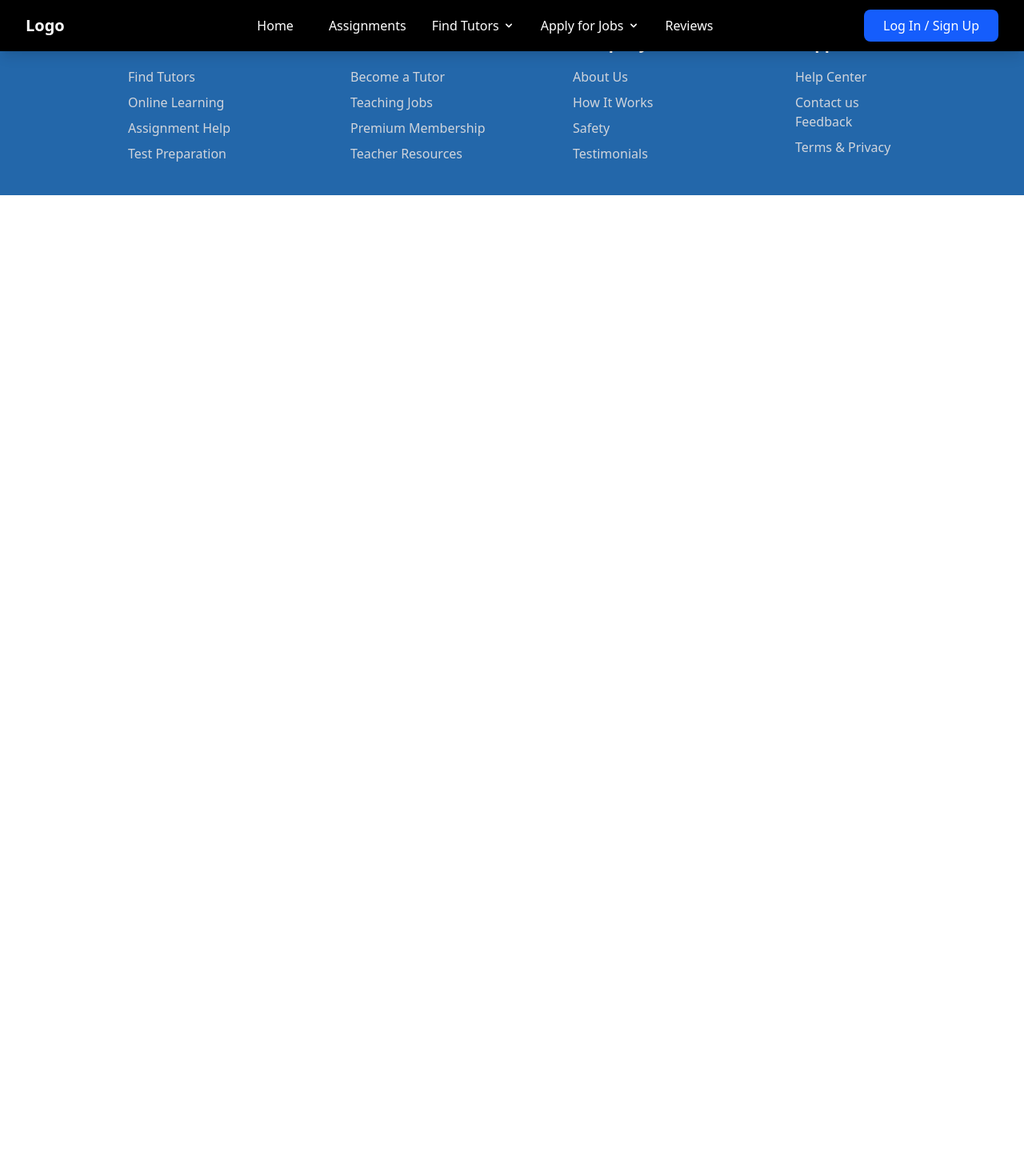
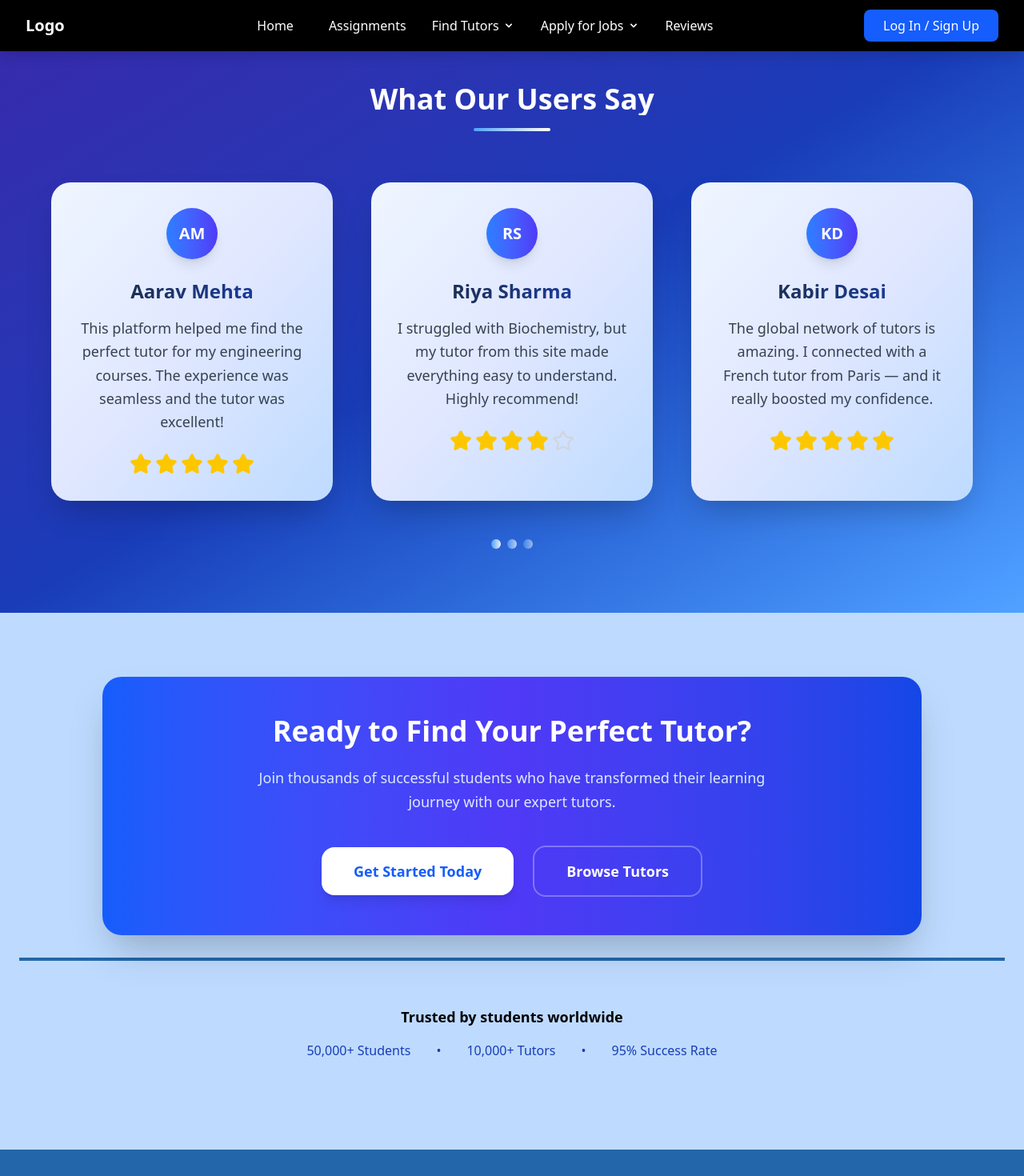
Before and after one commit to KriishChheda/OggnTech, a React (Vite) app: page /reviewspage in a window 1280 px wide. Shown: the top 1470 px of the page at 80% size. Before the commit the page ends 800 px from the top, so only its background shows below. Built offline with nearby package versions, Linux system fonts and the light colour scheme.

Commit message:
Reviews Page added

```diff
--- a/src/App.jsx
+++ b/src/App.jsx
@@ -6,6 +6,7 @@ import AllTutors from './components/TutorsPage'
 import Footer from './components/Footer'
 import AllJobs from './components/JobsPage'
 import ContactUsPage from './components/ContactUsPage'
+import ReviewsPage from './components/ReviewsPage'
 
 function App() {
 
@@ -19,6 +20,7 @@ function App() {
           <Route path="/alltutors" element={<AllTutors />}/>
           <Route path='/alljobs' element={<AllJobs />}/>
           <Route path='/contact-us' element={<ContactUsPage />}/>
+          <Route path='/reviewspage' element={<ReviewsPage />}/>
         </Routes>
         <Footer />
       </Router>
--- a/src/components/Navbar.jsx
+++ b/src/components/Navbar.jsx
@@ -2,6 +2,7 @@ import React, { useState, useCallback } from 'react';
 import { Search, Menu, X, Mail, Lock, User, Phone, MapPin, DollarSign, BookOpen, Clock, Award } from 'lucide-react';
 import { Link } from 'react-router-dom';
 import AllTutors from './TutorsPage';
+import ReviewsPage from './ReviewsPage';
 
 const AuthModal = ({
   isOpen,
@@ -572,7 +573,7 @@ const Navbar = () => {
                   </div>
                 </div>
 
-                <a href="#" className="hover:text-blue-400 transition-colors duration-200">Reviews</a>
+              <Link to='/reviewspage' className="hover:text-blue-400 transition-colors duration-200">Reviews</Link>
               </div>
             </div>
 
@@ -610,7 +611,7 @@ const Navbar = () => {
               <Link to="/alljobs?type=All" className="inter-regular block px-4 py-2 hover:bg-gray-200">All Tutor Jobs</Link>
               <Link to="/alljobs?type=Online" className="inter-regular block px-4 py-2 hover:bg-gray-200">Online Tutor Jobs</Link>
               <Link to="/alljobs?type=Home" className="inter-regular block px-4 py-2 hover:bg-gray-200">Home Tutor Jobs</Link>
-              <a href="#" className="block px-3 py-2 text-white hover:text-blue-400">Reviews</a>
+             <Link to="/reviewspage" className="block px-3 py-2 text-white hover:text-blue-400">Reviews</Link>
               <button
                 onClick={() => openAuthModal()}
                 className="w-full mt-2 bg-blue-600 hover:bg-blue-700 px-4 py-2 rounded-lg text-left"
--- /dev/null
+++ b/src/components/ReviewsPage.jsx
@@ -0,0 +1,160 @@
+import React from 'react';
+import { Star } from 'lucide-react';
+
+const reviews = [
+  {
+    name: 'Aarav Mehta',
+    feedback:
+      'This platform helped me find the perfect tutor for my engineering courses. The experience was seamless and the tutor was excellent!',
+    rating: 5,
+  },
+  {
+    name: 'Riya Sharma',
+    feedback:
+      'I struggled with Biochemistry, but my tutor from this site made everything easy to understand. Highly recommend!',
+    rating: 4,
+  },
+  {
+    name: 'Kabir Desai',
+    feedback:
+      'The global network of tutors is amazing. I connected with a French tutor from Paris — and it really boosted my confidence.',
+    rating: 5,
+  },
+];
+
+const ReviewsPage = () => {
+  return (
+    <div>
+      {/* Reviews Section with gradient */}
+      <div className="bg-gradient-to-br from-indigo-800 via-blue-800 to-blue-400 py-20 px-6 relative overflow-hidden">
+        <div className="max-w-6xl mx-auto relative z-10">
+          <div className="text-center mb-16">
+            <h2 className="text-6xl sm:text-4xl mt-6 font-bold bg-white bg-clip-text text-transparent mb-4 animate-fade-in">
+              What Our Users Say
+            </h2>
+            <div className="w-24 h-1 bg-gradient-to-r from-blue-400 to-white mx-auto rounded-full"></div>
+          </div>
+
+          <div className="grid grid-cols-1 md:grid-cols-3 gap-12">
+            {reviews.map((review, index) => (
+              <div
+                key={index}
+                className="group relative bg-gradient-to-br from-blue-50 via-indigo-100 to-blue-200 rounded-3xl p-8 shadow-2xl flex flex-col items-center text-center transform transition-all duration-300 hover:scale-105 hover:-translate-y-2 hover:shadow-3xl animate-slide-up"
+                style={{
+                  animationDelay: `${index * 200}ms`,
+                  boxShadow: '0 20px 40px -12px rgba(0, 0, 0, 0.25)',
+                }}
+              >
+                <div className="absolute inset-0 bg-gradient-to-r from-blue-400 via-blue-500 to-indigo-500 rounded-3xl opacity-0 group-hover:opacity-100 transition-opacity duration-500 -z-10 blur-sm"></div>
+                <div className="absolute inset-0.5 bg-gradient-to-br from-blue-50 via-indigo-100 to-blue-200 rounded-3xl -z-10"></div>
+
+                <div className="relative z-10">
+                  <div className="w-16 h-16 bg-gradient-to-r from-blue-500 to-indigo-600 rounded-full flex items-center justify-center mb-6 mx-auto shadow-lg group-hover:shadow-blue-500/50 transition-shadow duration-300">
+                    <span className="text-white font-bold text-xl">
+                      {review.name.split(' ').map((n) => n[0]).join('')}
+                    </span>
+                  </div>
+
+                  <h3 className="text-2xl font-bold bg-gradient-to-r from-gray-800 to-blue-800 bg-clip-text text-transparent mb-4 group-hover:from-blue-700 group-hover:to-indigo-700 transition-all duration-300">
+                    {review.name}
+                  </h3>
+
+                  <p className="text-gray-700 text-lg mb-6 leading-relaxed group-hover:text-gray-800 transition-colors duration-300">
+                    {review.feedback}
+                  </p>
+
+                  <div className="flex justify-center space-x-1">
+                    {[...Array(5)].map((_, i) => (
+                      <Star
+                        key={i}
+                        className={`w-7 h-7 transition-all duration-300 ${
+                          i < review.rating
+                            ? 'text-yellow-400 fill-yellow-400 group-hover:text-yellow-500 group-hover:fill-yellow-500 group-hover:scale-110'
+                            : 'text-gray-300 group-hover:text-gray-400'
+                        }`}
+                        style={{
+                          animationDelay: `${i * 100}ms`,
+                        }}
+                      />
+                    ))}
+                  </div>
+                </div>
+              </div>
+            ))}
+          </div>
+        </div>
+
+        {/* Decorative bottom dots */}
+        <div className="flex justify-center mt-12">
+          <div className="flex space-x-2">
+            {[...Array(3)].map((_, i) => (
+              <div
+                key={i}
+                className="w-3 h-3 bg-gradient-to-r from-blue-400 to-white rounded-full animate-pulse"
+                style={{ animationDelay: `${i * 300}ms` }}
+              ></div>
+            ))}
+          </div>
+        </div>
+      </div>
+
+   <div className="bg-blue-200 py-20 px-6">
+  {/* CTA Card */}
+  <div className="max-w-5xl mx-auto relative bg-gradient-to-r from-blue-600 via-indigo-600 to-blue-700 bg-opacity-80 backdrop-blur-md rounded-3xl  p-12 text-center overflow-hidden shadow-2xl">
+    <div className="relative z-10">
+      <h3 className="text-2xl md:text-4xl font-bold text-white mb-6 animate-fade-in">
+        Ready to Find Your Perfect Tutor?
+      </h3>
+      <p className="text-lg text-blue-100 mb-10 max-w-2xl mx-auto leading-relaxed">
+        Join thousands of successful students who have transformed their learning journey with our expert tutors.
+      </p>
+      <div className="flex flex-col sm:flex-row gap-6 justify-center items-center">
+        <button className="group relative bg-white text-blue-600 font-bold text-lg px-10 py-4 rounded-2xl shadow-lg transform transition-all duration-300 hover:scale-105 hover:-translate-y-1 hover:shadow-xl">
+          <span className="relative z-10">Get Started Today</span>
+          <div className="absolute inset-0 bg-gradient-to-r from-blue-50 to-indigo-50 rounded-2xl opacity-0 group-hover:opacity-100 transition-opacity duration-300"></div>
+        </button>
+        <button className="group relative border-2 border-white/30 text-white font-semibold text-lg px-10 py-4 rounded-2xl backdrop-blur-sm transform transition-all duration-300 hover:scale-105 hover:-translate-y-1 hover:bg-white/10 hover:border-white/50">
+          Browse Tutors
+        </button>
+      </div>
+    </div>
+  </div>
+<div className='bg-[#2367AA] w-full h-1 mt-7' />
+  {/* Stats Section */}
+  <div className="mt-6 px-12 py-8">
+    <div className="text-center">
+      <p className="text-black font-semibold mb-4 text-lg">Trusted by students worldwide</p>
+      <div className="flex justify-center space-x-8 text-blue-800 text-base font-medium">
+        <span>50,000+ Students</span>
+        <span>•</span>
+        <span>10,000+ Tutors</span>
+        <span>•</span>
+        <span>95% Success Rate</span>
+      </div>
+    </div>
+  </div>
+</div>
+
+      {/* Animations */}
+      <style jsx>{`
+        @keyframes fade-in {
+          from { opacity: 0; transform: translateY(20px); }
+          to { opacity: 1; transform: translateY(0); }
+        }
+        @keyframes slide-up {
+          from { opacity: 0; transform: translateY(60px) scale(0.9); }
+          to { opacity: 1; transform: translateY(0) scale(1); }
+        }
+        .animate-fade-in {
+          animation: fade-in 1s ease-out;
+        }
+        .animate-slide-up {
+          animation: slide-up 0.8s ease-out forwards;
+          opacity: 0;
+        }
+      `}</style>
+    </div>
+  );
+};
+
+export default ReviewsPage;
```
